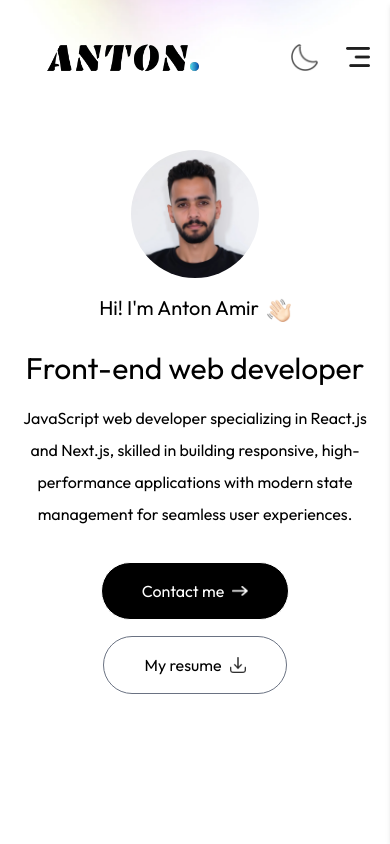
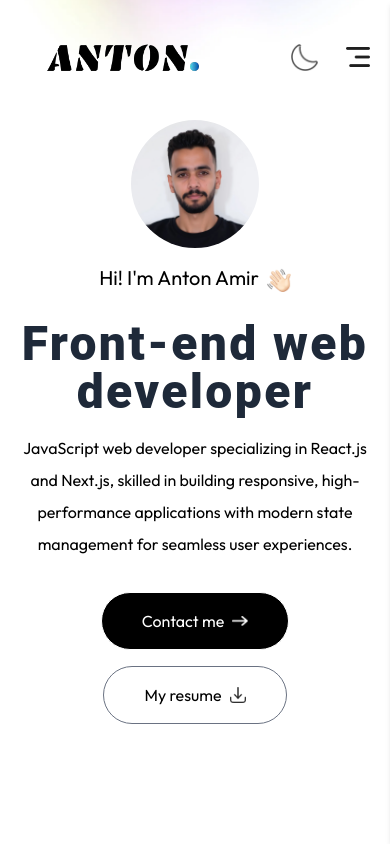
Before and after one commit to toony10/portfolio, a Next.js app: page / in a window 390 px wide. Shown: the top 844 px of the page. Built offline with nearby package versions, Linux system fonts and the light colour scheme.

Commit message:
test responsive2

```diff
--- a/app/components/Header.tsx
+++ b/app/components/Header.tsx
@@ -12,7 +12,7 @@ const Header = () => {
             <h3 className='flex items-end gap-2 text-xl md:text-2xl mb-3 font-ovo'>
                 Hi! I&apos;m Anton Amir <Image src={ assets.hand_icon } alt='' className='w-6' />
             </h3>
-            <h1 className='text-3xl sm:text-6xl lg:text-[66px] font-ovo'>Front-end web developer</h1>
+            <h1 className='text-5xl sm:text-6xl lg:text-[66px] font-roboto font-extrabold tracking-wider text-gray-800'>Front-end web developer</h1>
             <p className='max-w-2xl mx-auto'>
                 JavaScript web developer specializing in React.js and Next.js, skilled in building responsive, high-performance applications with modern state management for seamless user experiences.
             </p>
```
